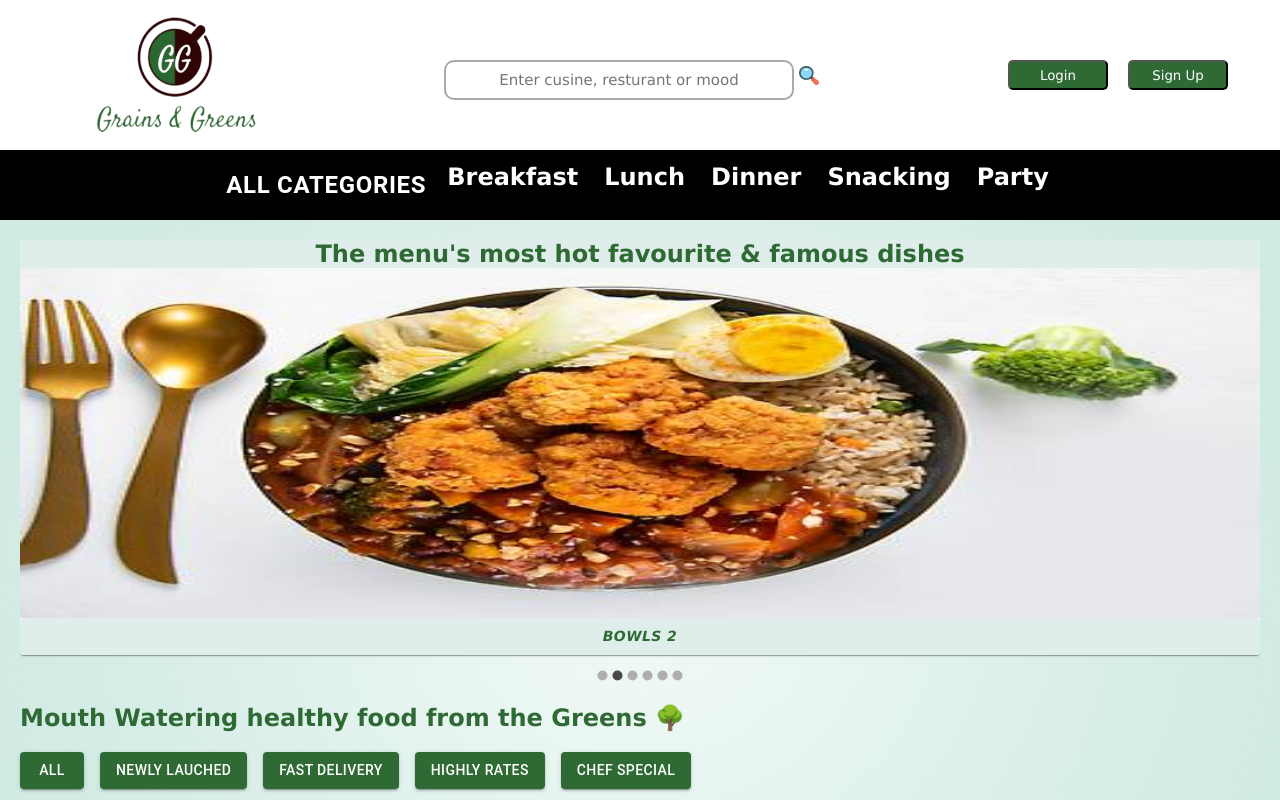
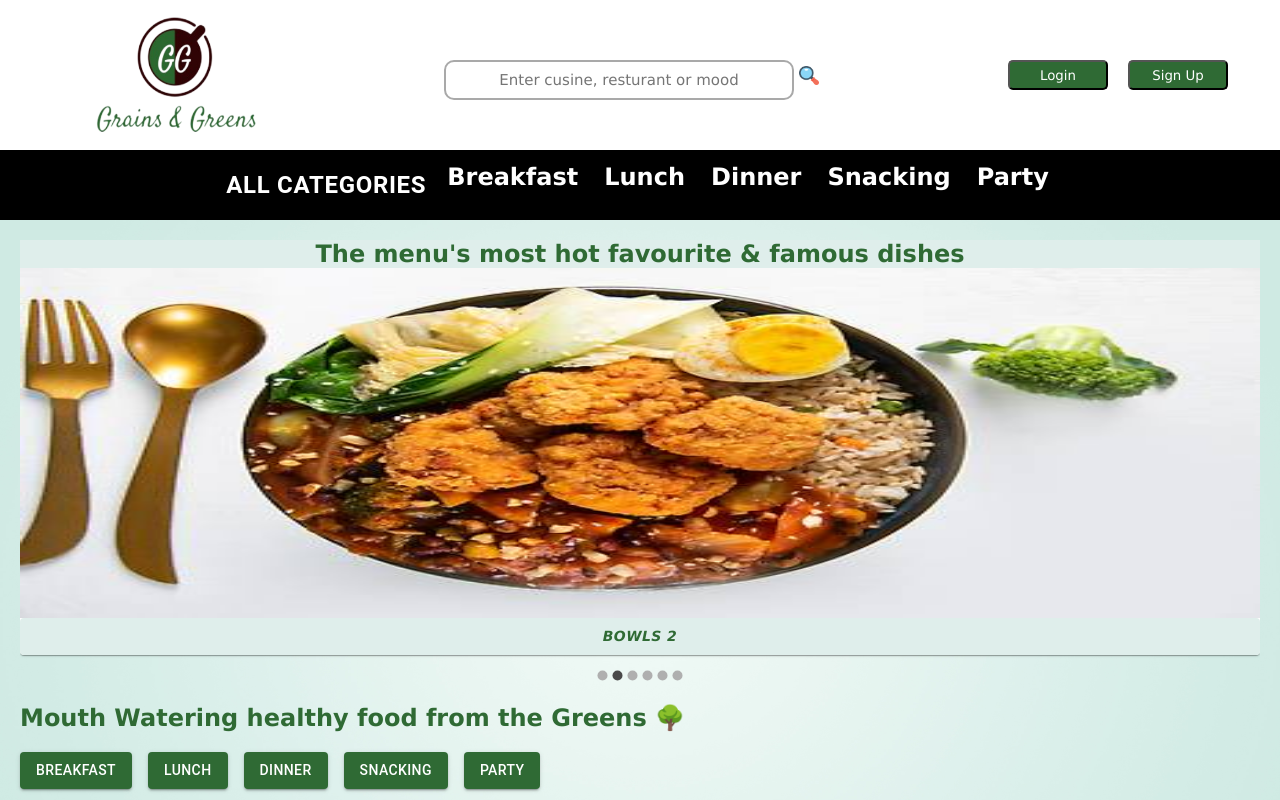
Before and after one commit to shrehaa/grains-green, a React (Create React App) app: page / in a window 1280 px wide. Shown: the top 800 px of the page. Built offline with nearby package versions, Linux system fonts and the light colour scheme.

Commit message:
filters done

```diff
--- a/src/App.css
+++ b/src/App.css
@@ -10,3 +10,7 @@ body {
   font-family: "Lucida Sans", "Lucida Sans Regular", "Lucida Grande",
     "Lucida Sans Unicode", Geneva, Verdana, sans-serif;
 }
+a {
+  text-decoration: none;
+  color: inherit;
+}
--- a/src/componets/accordionMenu/accmenu.jsx
+++ b/src/componets/accordionMenu/accmenu.jsx
@@ -5,7 +5,7 @@ import MuiAccordion from "@mui/material/Accordion";
 import MuiAccordionSummary from "@mui/material/AccordionSummary";
 import MuiAccordionDetails from "@mui/material/AccordionDetails";
 import Typography from "@mui/material/Typography";
-import { menuItems, carddata } from "../../constants/constants";
+import { menuItems, carddata, categories } from "../../constants/constants";
 import "./accmenu.css";
 import Button from "@mui/material/Button";
 import Card from "@mui/material/Card";
@@ -13,7 +13,6 @@ import CardActions from "@mui/material/CardActions";
 import CardContent from "@mui/material/CardContent";
 import CardMedia from "@mui/material/CardMedia";
 import Stack from "@mui/material/Stack";
-import Popover from "@mui/material/Popover";
 
 const styles = {
   cart: {
@@ -72,17 +71,7 @@ const AccordionDetails = styled(MuiAccordionDetails)(({ theme }) => ({
 
 export default function CustomizedAccordions() {
   const [expanded, setExpanded] = useState([...menuItems]);
-  const [anchorEl, setAnchorEl] = useState(null);
-  const open = Boolean(anchorEl);
-
-  const handlePopoverOpen = (event) => {
-    console.log(event, "hey");
-    setAnchorEl(true);
-  };
-
-  const handlePopoverClose = () => {
-    setAnchorEl(null);
-  };
+  const [showOptions, setshowOptions] = useState(carddata);
 
   const handleChange = (panel) => (event, newExpanded) => {
     var array = expanded;
@@ -98,61 +87,32 @@ export default function CustomizedAccordions() {
     }
   };
 
-  const popper = (item) => {
-    return (
-      <Popover
-        id={`mouse-over-popover`}
-        sx={{
-          pointerEvents: "none",
-        }}
-        open={open}
-        anchorEl={anchorEl}
-        anchorOrigin={{
-          vertical: "center",
-          horizontal: "center",
-        }}
-        transformOrigin={{
-          vertical: "center",
-          horizontal: "center",
-        }}
-        onClose={handlePopoverClose}
-        disableRestoreFocus
-      >
-        <div style={{ height: "400px", width: "400px" }}>
-          <img
-            height="250px"
-            width="250px"
-            src="https://d3gy1em549lxx2.cloudfront.net/af6ed6ca-bf23-4cf3-b2ed-a0090b1f8b53.JPG"
-          />
-          <p>hi</p>
-        </div>
-      </Popover>
-    );
+  const handleExpand = (panel) => {
+    return expanded && expanded.includes(panel);
   };
 
-  const handleExpand = (panel) => {
-    return expanded && expanded.includes(panel);
+  const filterContent = (arr, fil) => {
+    var data = arr.filter((item) => {
+      return item.ct && item.ct.includes(fil);
+    });
+    setshowOptions(data);
   };
 
   return (
     <div className="menu-container">
       <h2>Mouth Watering healthy food from the Greens 🌳</h2>
       <Stack className="stack" direction="row" spacing={2}>
-        <Button className="filter-btn" variant="contained">
-          All
-        </Button>
-        <Button className="filter-btn" variant="contained">
-          Newly Lauched
-        </Button>
-        <Button className="filter-btn" variant="contained">
-          Fast Delivery
-        </Button>
-        <Button className="filter-btn" variant="contained">
-          Highly Rates
-        </Button>
-        <Button className="filter-btn" variant="contained">
-          Chef Special
-        </Button>
+        {categories.map((item) => {
+          return (
+            <Button
+              onClick={() => filterContent(carddata, item.toLowerCase())}
+              className="filter-btn"
+              variant="contained"
+            >
+              {item}
+            </Button>
+          );
+        })}
       </Stack>
       {menuItems.map((food, idx) => {
         return (
@@ -160,6 +120,7 @@ export default function CustomizedAccordions() {
             expanded={handleExpand(food)}
             onChange={handleChange(food)}
             key={idx}
+            id={food}
           >
             <AccordionSummary
               aria-controls="panel1d-content"
@@ -169,24 +130,12 @@ export default function CustomizedAccordions() {
             </AccordionSummary>
             <AccordionDetails>
               <div className="menu-cards">
-                {carddata &&
-                  carddata.map((item) => {
-                    if (item.mainCategory === food)
+                {showOptions &&
+                  showOptions.map((item) => {
+                    if (item.mainCategory === food) {
                       return (
-                        <div id={item.i}>
-                          <Card
-                            aria-owns={
-                              open ? `mouse-over-popover` : undefined
-                            }
-                            aria-haspopup="true"
-                            onMouseEnter={(e) => {
-                              handlePopoverOpen(e);
-                            }}
-                            onMouseLeave={handlePopoverClose}
-                            className="cart"
-
-                            key={item.i}
-                          >
+                        <div>
+                          <Card className="cart" key={item.i}>
                             <CardMedia
                               component="img"
                               alt="green iguana"
@@ -206,9 +155,9 @@ export default function CustomizedAccordions() {
                               </Button>
                             </CardActions>
                           </Card>
-                          {popper()}
                         </div>
                       );
+                    }
                   })}
               </div>
             </AccordionDetails>
--- a/src/componets/categories/categories.css
+++ b/src/componets/categories/categories.css
@@ -21,6 +21,12 @@
   font-size: 24px;
   font-weight: bold;
   cursor: pointer;
+
+}
+
+.categories-container .items:hover{
+  background-color: black;
+  color: #2f6a34;
 }
 
 .categories-container .menu-expand {
--- a/src/componets/categories/categories.jsx
+++ b/src/componets/categories/categories.jsx
@@ -79,7 +79,7 @@ const Categories = () => {
       >
         {menuItems &&
           menuItems.map((item) => {
-            return <MenuItem onClick={handleClose}>{item}</MenuItem>;
+            return( <a href={`#${item}`}><MenuItem onClick={handleClose}>{item}</MenuItem></a>);
           })}
       </StyledMenu>
       {categories.map((item, idx) => {
--- a/src/constants/constants.js
+++ b/src/constants/constants.js
@@ -16,6 +16,7 @@ export const src = [
 export const categories = ["Breakfast", "Lunch", "Dinner", "Snacking", "Party"];
 
 export const menuItems = [
+  "Breakfast",
   "Bowls",
   "Superbowls",
   "Pasta",
@@ -37,7 +38,7 @@ export const carddata = [
     p: 149,
     mrp: 299,
     im: "https://d3gy1em549lxx2.cloudfront.net/e19f4994-14c0-4bfa-80ac-24a7cc05e907.JPG",
-    ct: ["Lunch", "Dinner"],
+    ct: ["lunch", "dinner"],
     egg: false,
   },
   {
@@ -50,7 +51,7 @@ export const carddata = [
     p: 149,
     mrp: 299,
     im: "https://d3gy1em549lxx2.cloudfront.net/90bbdd8c-f6e5-44ac-a7d9-e3c10c7783a4.JPG",
-    ct: ["Lunch", "Dinner", "Snacking", "Party"],
+    ct: ["lunch", "dinner", "snacking", "party"],
     egg: true,
   },
   {
@@ -63,7 +64,7 @@ export const carddata = [
     p: 149,
     mrp: 299,
     im: "https://d3gy1em549lxx2.cloudfront.net/af6ed6ca-bf23-4cf3-b2ed-a0090b1f8b53.JPG",
-    ct: ["Lunch", "Dinner", "Snacking", "Party"],
+    ct: ["lunch", "dinner", "snacking", "party"],
     egg: true,
   },
   {
@@ -76,7 +77,7 @@ export const carddata = [
     p: 149,
     mrp: 299,
     im: "https://d3gy1em549lxx2.cloudfront.net/ec24e1f3-a5ae-449a-b79f-930cbc5ed7bd.JPG",
-    ct: ["Lunch", "Dinner"],
+    ct: ["lunch", "dinner"],
     egg: false,
   },
   {
@@ -89,7 +90,7 @@ export const carddata = [
     p: 149,
     mrp: 299,
     im: "https://d3gy1em549lxx2.cloudfront.net/ddf7ef51-23cc-46d9-a2a6-928059e5844e.JPG",
-    ct: ["Lunch", "Dinner", "Party"],
+    ct: ["lunch", "dinner", "party"],
     egg: false,
   },
   {
@@ -101,7 +102,7 @@ export const carddata = [
     p: 149,
     mrp: 299,
     im: "https://d3gy1em549lxx2.cloudfront.net/1307cd7d-f525-40ca-ac41-f5fc638738cf.jpg",
-    ct: ["Lunch", "Dinner"],
+    ct: ["lunch", "dinner"],
     egg: false,
   },
   {
@@ -114,7 +115,7 @@ export const carddata = [
     p: 149,
     mrp: 299,
     im: "https://d3gy1em549lxx2.cloudfront.net/163820df-60ed-473e-b89a-3fe0ae38e728.JPG",
-    ct: ["Lunch", "Dinner"],
+    ct: ["lunch", "dinner"],
     egg: false,
   },
   {
@@ -126,7 +127,7 @@ export const carddata = [
     mainCategory: "Bowls",
     p: 149,
     im: "https://d3gy1em549lxx2.cloudfront.net/51920f9c-423c-4dd3-ab84-908b706f2b5e.JPG",
-    ct: ["Lunch", "Dinner"],
+    ct: ["lunch", "dinner"],
     egg: false,
   },
   {
@@ -139,7 +140,7 @@ export const carddata = [
     p: 149,
     mrp: 299,
     im: "https://d3gy1em549lxx2.cloudfront.net/dbd26c3e-897d-4d4b-8ab3-c2e93d7fdbfa.jpg",
-    ct: ["Lunch", "Dinner"],
+    ct: ["lunch", "dinner"],
     egg: false,
   },
   {
@@ -152,7 +153,7 @@ export const carddata = [
     p: 149,
     mrp: 299,
     im: "https://d3gy1em549lxx2.cloudfront.net/193aac3a-f8e5-464b-8075-fb382c932026.jpg",
-    ct: ["Lunch", "Dinner"],
+    ct: ["lunch", "dinner"],
   },
 
   {
@@ -165,7 +166,7 @@ export const carddata = [
     p: 149,
     mrp: 299,
     im: "https://d3gy1em549lxx2.cloudfront.net/614111e2-7e40-4ce8-bedc-7075fa746ba0.JPG",
-    ct: ["Snacking", "Party"],
+    ct: ["snacking", "party"],
   },
   {
     thirdPartyDescription:
@@ -177,7 +178,7 @@ export const carddata = [
     p: 149,
     mrp: 299,
     im: "https://d3gy1em549lxx2.cloudfront.net/4f53d9ea-819c-4d45-97ff-278b3b9e0274.jpg",
-    ct: ["Snacking", "Party"],
+    ct: ["snacking", "party"],
     egg: false,
   },
   {
@@ -190,7 +191,7 @@ export const carddata = [
     p: 149,
     mrp: 299,
     im: "https://d3gy1em549lxx2.cloudfront.net/e71d5d3d-d9cc-46e0-b0ad-84bc99e677c8.jpg",
-    ct: ["Lunch", "Dinner"],
+    ct: ["lunch", "dinner"],
     egg: false,
   },
   {
@@ -203,7 +204,7 @@ export const carddata = [
     p: 149,
     mrp: 299,
     im: "https://d3gy1em549lxx2.cloudfront.net/51828e9b-1b09-4c49-8d32-5cd0c5b3ed90.JPG",
-    ct: ["Lunch", "Dinner"],
+    ct: ["lunch", "dinner"],
     egg: false,
   },
   {
@@ -216,7 +217,7 @@ export const carddata = [
     p: 149,
     mrp: 239,
     im: "https://d3gy1em549lxx2.cloudfront.net/36877413-ff0b-47be-9d13-1b22f617adf1.jpg",
-    ct: ["Snacking", "Party"],
+    ct: ["snacking", "party"],
     egg: false,
   },
   {
@@ -228,7 +229,7 @@ export const carddata = [
     p: 149,
     mrp: 239,
     im: "https://d3gy1em549lxx2.cloudfront.net/1290cb16-f2b7-45fc-9bf7-059a36b82cc5.jpg",
-    ct: ["Snacking", "Party"],
+    ct: ["snacking", "party"],
     egg: false,
   },
   {
@@ -241,7 +242,7 @@ export const carddata = [
     p: 149,
     bsp: 149,
     im: "https://d3gy1em549lxx2.cloudfront.net/b1b781cc-8a3d-4605-b8d6-71cd0223a252.jpg",
-    ct: ["Party", "Snacking"],
+    ct: ["party", "snacking"],
     egg: false,
   },
   {
@@ -281,7 +282,7 @@ export const carddata = [
         categoryType: "COURSE",
       },
     ],
-    ct: ["Non Veg", "Burgers"],
+    ct: ["snacking","party"],
     cu: {
       i: 1,
       n: "Continental",
@@ -306,7 +307,7 @@ export const carddata = [
     p: 149,
     bsp: 149,
     im: "https://d3gy1em549lxx2.cloudfront.net/8dcdcb57-b930-4952-b7b0-44fdc304a118.JPG",
-    ct: ["Snacking", "Party"],
+    ct: ["snacking", "party"],
     egg: false,
   },
   {
@@ -319,7 +320,7 @@ export const carddata = [
     p: 149,
     bsp: 149,
     im: "https://d3gy1em549lxx2.cloudfront.net/edba82ff-548c-4a4e-a43e-5185b26c3fdb.JPG",
-    ct: ["Snacking", "Party"],
+    ct: ["snacking", "party"],
     egg: false,
   },
   {
@@ -332,7 +333,7 @@ export const carddata = [
     p: 149,
     bsp: 149,
     im: "https://d3gy1em549lxx2.cloudfront.net/0148b839-6131-4046-bc7b-0351b86a94aa.jpg",
-    ct: ["Snacking", "Party"],
+    ct: ["snacking", "party"],
     egg: false,
   },
   {
@@ -345,7 +346,7 @@ export const carddata = [
     p: 149,
     bsp: 149,
     im: "https://d3gy1em549lxx2.cloudfront.net/1378d9ec-04b4-4e06-92e1-faef23657749.JPG",
-    ct: ["Snacking", "Party"],
+    ct: ["snacking", "party"],
     egg: false,
   },
   {
@@ -358,7 +359,7 @@ export const carddata = [
     p: 149,
     bsp: 149,
     im: "https://d3gy1em549lxx2.cloudfront.net/2f57bc9b-5e59-40b8-af3d-f92fcc67be45.JPG",
-    ct: ["Party", "Snacking"],
+    ct: ["party", "snacking"],
     egg: false,
   },
   {
@@ -367,12 +368,12 @@ export const carddata = [
     i: 13738,
     t: "Iron-Man Omelette",
     shd: "Egg, Crushed Black Pepper, Cheese, Spinach and Corn,Cheese, Parsley",
-    mainCategory: "BreakFast",
+    mainCategory: "Breakfast",
     p: 149,
     bsp: 149,
     im: "https://d3gy1em549lxx2.cloudfront.net/8e80ce68-16bb-4669-8cc8-6ea312d94f7c.jpg",
-    ct: ["Contains Egg", "Breakfast"],
-    egg: false,
+    ct: ["breakfast"],
+    egg: true,
   },
   {
     thirdPartyDescription:
@@ -381,21 +382,21 @@ export const carddata = [
     t: "Fresh Fruit Bowls",
     im: "https://d3gy1em549lxx2.cloudfront.net/9a64f309-8acb-468f-a31c-17291707957e.JPG",
     shd: "Watermelon, Apple, Muskmelon, Pineapple, Papaya, Pomegranate, Honey, Mint leaf",
-    mainCategory: "BreakFast",
+    mainCategory: "Breakfast",
     p: 149,
     bsp: 149,
-    ct: ["BreakFast"],
+    ct: ["breakfast"],
     egg: false,
   },
   {
     thirdPartyDescription:
       "Scrambled eggs, sausages tossed in a special seasoning are served alongside a hash brown. This blend isn't just perfect for starting your day, but also great to get you through your busy schedule. Order now. ENERGY 436kcal, Fat 32g, Carbs  18g, Fiber 3g,  Protein 20g",
     i: 10340,
-    t: "High Protein English Breakfast",
-    st: "High Protein English Breakfast",
+    t: "High Protein English breakfast",
+    st: "High Protein English breakfast",
     d: "Scrambled eggs, sausages tossed in a special seasoning are served alongside a hash brown. This blend isn't just perfect for starting your day, but also great to get you through your busy schedule. Order now.",
     shd: "Yellow Cheddar, Chicken Sausage, Panko Crumbs, Parsley, Black Pepper, Bell Peppers, Potato, Butter, Eggs",
-    mainCategory: "BreakFast",
+    mainCategory: ["Breakfast"],
     p: 149,
     mrp: 249,
     bsp: 149,
@@ -415,7 +416,7 @@ export const carddata = [
     c: [
       {
         id: 57,
-        name: "Breakfast",
+        name: "breakfast",
         categoryType: "COURSE",
       },
       {
@@ -429,7 +430,7 @@ export const carddata = [
         categoryType: "COURSE",
       },
     ],
-    ct: ["Breakfast", "Non Veg", "New2020"],
+    ct: ["breakfast"],
     cu: {
       i: 1,
       n: "Continental",
@@ -448,13 +449,13 @@ export const carddata = [
     thirdPartyDescription:
       "Indulge in a fusion of flavours with our chef's handcrafted dish. Enjoy pan-seared focaccia cubes, baked beans, onion tomato masala, and a vibrant veggie mix. Topped with Moroccan paneer, hashbrown, jalapenos, and fresh parsley for a culinary delight.\nEnergy 259 Kcal, Carbs 36 gms, Protein 9 gms, Fiber 5 gms, Fat 10 gms",
     i: 13375,
-    t: "Paneer Power Breakfast",
+    t: "Paneer Power breakfast",
     shd: "Pan Seared Focaccia Cubes, Baked Beans, Onion Tomato Masala, Veggie Mix, Morrocoan Paneer, Diced Hashbrown, Sliced Jalapenos, Chopped Parsley.",
-    mainCategory: "BreakFast",
+    mainCategory: "Breakfast",
     p: 149,
     bsp: 149,
     im: "https://d3gy1em549lxx2.cloudfront.net/13701742-72d1-4214-8e0a-dbcb7507f99f.JPG",
-    ct: ["Veg", "Breakfast"],
+    ct: [ "breakfast"],
     egg: false,
   },
   {
@@ -463,12 +464,12 @@ export const carddata = [
     i: 13106,
     t: "Creamy Egg Sausage Brekkie",
     shd: "Scrambled Eggs, Cheese, Onions, Tomato, Sausages",
-    mainCategory: "BreakFast",
+    mainCategory: "Breakfast",
     p: 149,
     bsp: 149,
     im: "https://d3gy1em549lxx2.cloudfront.net/49b86753-1fdb-44ea-bf2b-f993382ee6da.jpeg",
-    ct: ["Non Veg", "Alldaybreakfast"],
-    egg: false,
+    ct: [ "breakfast"],
+    egg: true,
   },
   {
     thirdPartyDescription:
@@ -476,11 +477,11 @@ export const carddata = [
     i: 13267,
     t: "The Muscle Multiplier",
     shd: "Egg, Sub Toast, Baked Beans, Tomato Salsa, Cheese.",
-    mainCategory: "BreakFast",
+    mainCategory: "Breakfast",
     p: 149,
     bsp: 149,
     im: "https://d3gy1em549lxx2.cloudfront.net/f076432f-7bc9-4e02-9f19-5efadf9c6f67.jpeg",
-    ct: ["BreakFast"],
+    ct: ["breakfast"],
     egg: true,
   },
   {
@@ -489,11 +490,11 @@ export const carddata = [
     i: 13244,
     t: "The V-King",
     shd: "Spinach Corn Filling, Hash Brown, Baked Beans, Tomato Basil Salsa.",
-    mainCategory: "BreakFast",
+    mainCategory: "Breakfast",
     p: 149,
     bsp: 149,
     im: "https://d3gy1em549lxx2.cloudfront.net/1811b834-4c65-47d7-967d-13fecc98a9c6.jpg",
-    ct: ["BreakFast"],
+    ct: ["breakfast"],
     egg: false,
   },
   {
@@ -502,11 +503,11 @@ export const carddata = [
     i: 13378,
     t: "Classic French Toast Combo",
     shd: "Focaccia, Milk, Egg, Banana, Apple, Papaya, Pomegranate, Pancake Syrup Drizzle, \nMint.",
-    mainCategory: "BreakFast",
+    mainCategory: "Breakfast",
     p: 149,
     bsp: 149,
     im: "https://d3gy1em549lxx2.cloudfront.net/095e0261-05f7-457c-a4c3-b11717c034b8.jpeg",
-    ct: ["Contains Egg", "Alldaybreakfast"],
+    ct: ["breakfast"],
     egg: false,
   },
   {
@@ -515,11 +516,11 @@ export const carddata = [
     i: 13254,
     t: "The Sprinter",
     shd: "Spinach Corn Filling, Paneer Bhurji, Baked Beans, Tomato Basil Salad.",
-    mainCategory: "BreakFast",
+    mainCategory: "Breakfast",
     p: 149,
     bsp: 149,
     im: "https://d3gy1em549lxx2.cloudfront.net/781606cc-ad51-47c9-bc3c-a25a7cce9250.jpeg",
-    ct: ["BreakFast"],
+    ct: ["breakfast"],
     egg: false,
   },
   {
@@ -528,11 +529,11 @@ export const carddata = [
     i: 13248,
     t: "The Sausagaddict",
     shd: "Egg  & Sausage Omelette, Hash Brown, Tomato Salsa, Black Pepper, Chilli Flakes, Sub Toast.",
-    mainCategory: "BreakFast",
+    mainCategory: "Breakfast",
     p: 99,
     bsp: 99,
     im: "https://d3gy1em549lxx2.cloudfront.net/d5bdd680-6a72-450d-92a7-92a8ebf948fa.JPG",
-    ct: ["Non Veg", "MainCourse"],
+    ct: ["breakfast"],
     egg: false,
   },
   {
@@ -541,11 +542,11 @@ export const carddata = [
     i: 13377,
     t: "Cheese French Toast Combo",
     shd: "Focaccia, Cheese ,Milk, Egg, Banana, Apple, Papaya, Pomegranate, Pancake Syrup Drizzle, Mint.",
-    mainCategory: "BreakFast",
+    mainCategory: "Breakfast",
     p: 149,
     bsp: 149,
     im: "https://d3gy1em549lxx2.cloudfront.net/56c3cf9c-7ebb-4084-8017-2ff990fe181f.jpeg",
-    ct: ["BreakFast"],
+    ct: ["breakfast"],
     egg: true,
   },
   {
@@ -554,11 +555,11 @@ export const carddata = [
     i: 13308,
     t: "Super Grain Upma",
     shd: "Quinoa, Brown Rice, Wheat, Foxtail, Veggies, Ghee, Milk, lemon wedge.",
-    mainCategory: "BreakFast",
+    mainCategory: "Breakfast",
     p: 99,
     bsp: 99,
     im: "https://d3gy1em549lxx2.cloudfront.net/c6742ee8-d99e-4e8e-ac2e-414bbda24e11.JPG",
-    ct: ["BreakFast"],
+    ct: ["breakfast"],
     egg: false,
   },
   {
@@ -567,11 +568,11 @@ export const carddata = [
     i: 13242,
     t: "The NV King",
     shd: "Egg Omelette, Chicken, Baked Beans, Sausage, Black Pepper, Chilli Flakes, Sub Toast",
-    mainCategory: "BreakFast",
+    mainCategory: "Breakfast",
     p: 149,
     bsp: 149,
     im: "https://d3gy1em549lxx2.cloudfront.net/9e4b36b2-08be-4dec-85ba-d6e72d60881a.JPG",
-    ct: ["BreakFast"],
+    ct: ["breakfast"],
     egg: true,
   },
   {
@@ -580,11 +581,11 @@ export const carddata = [
     i: 13250,
     t: "The Greenhouse",
     shd: "Masala Omelette, Hash Brown, Baked Beans, Spinach Corn Filling, Sub Toast",
-    mainCategory: "BreakFast",
+    mainCategory: "Breakfast",
     p: 149,
     bsp: 149,
     im: "https://d3gy1em549lxx2.cloudfront.net/8106fd2e-4c9b-498b-99db-5f7034dfd859.jpeg",
-    ct: ["Alldaybreakfast", "Contains Egg"],
+    ct: ["breakfast"],
     egg: true,
   },
   {
@@ -597,7 +598,7 @@ export const carddata = [
     im: "https://d3gy1em549lxx2.cloudfront.net/8a39396c-6b61-4a80-94f2-8b1fe92bf25d.jpg",
     p: 149,
     bsp: 149,
-    ct: ["Breakfast"],
+    ct: ["breakfast"],
     egg: true,
   },
   {
@@ -606,11 +607,11 @@ export const carddata = [
     i: 13252,
     t: "The Power BF",
     shd: "Egg White Scramble, Sausage, Baked Beans, Tomato Basil, Black Pepper",
-    mainCategory: "BreakFast",
+    mainCategory: "Breakfast",
     p: 149,
     bsp: 149,
     im: "https://d3gy1em549lxx2.cloudfront.net/0d710e0d-55b9-4cf9-89f2-5bad5530a5db.JPG",
-    ct: ["Breakfast"],
+    ct: ["breakfast"],
     egg: false,
   },
   {
@@ -636,7 +637,7 @@ export const carddata = [
     p: 149,
     bsp: 149,
     im: "https://d3gy1em549lxx2.cloudfront.net/9d228cca-f4f1-4454-96c3-a510bf601da8.jpg",
-    ct: ["Lunch", "Dinner"],
+    ct: ["lunch", "dinner"],
     egg: false,
   },
   {
@@ -1022,7 +1023,7 @@ export const carddata = [
     p: 99,
     bsp: 99,
     im: "https://d3gy1em549lxx2.cloudfront.net/8059ae5c-6153-430f-8b5e-0b84cd9aabe1.jpg",
-    ct: ["Party", "Snacking"],
+    ct: ["party", "snacking"],
     egg: false,
   },
   {
@@ -1035,7 +1036,7 @@ export const carddata = [
     p: 99,
     bsp: 99,
     im: "https://d3gy1em549lxx2.cloudfront.net/b5f302fa-e2d5-43a6-ad07-56c9f0619299.JPG",
-    ct: ["Party", "Snacking", "Lunch"],
+    ct: ["party", "snacking", "lunch"],
     egg: false,
   },
   {
@@ -1048,7 +1049,7 @@ export const carddata = [
     p: 99,
     bsp: 99,
     im: "https://d3gy1em549lxx2.cloudfront.net/3c8b5e1d-6dcd-4af6-81b4-e542566570ef.JPG",
-    ct: ["Party", "Snacking", "Lunch"],
+    ct: ["party", "snacking", "lunch"],
     egg: false,
   },
   {
@@ -1074,7 +1075,7 @@ export const carddata = [
     p: 99,
     bsp: 99,
     im: "https://d3gy1em549lxx2.cloudfront.net/f3d6fff1-eb8e-4372-9786-7abb56382fc9.JPG",
-    ct: ["Party", "Dinner", "Snacking"],
+    ct: ["party", "dinner", "snacking"],
     egg: false,
   },
   {
@@ -1087,7 +1088,7 @@ export const carddata = [
     p: 79,
     bsp: 79,
     im: "https://d3gy1em549lxx2.cloudfront.net/be0709ea-742b-46fc-a15e-abdf11ef59da.jpg",
-    ct: ["Lunch", "Party"],
+    ct: ["lunch", "party"],
     egg: false,
   },
   {
@@ -1100,7 +1101,7 @@ export const carddata = [
     p: 99,
     bsp: 99,
     im: "https://d3gy1em549lxx2.cloudfront.net/3867c0c8-6e4f-441e-8972-494790ce3070.JPG",
-    ct: ["Lunch"],
+    ct: ["lunch"],
     egg: false,
   },
   {
@@ -1113,7 +1114,7 @@ export const carddata = [
     p: 99,
     bsp: 99,
     im: "https://d3gy1em549lxx2.cloudfront.net/62a7864c-54e8-4aa9-8625-5858d6972259.jpg",
-    ct: ["Party", "Snacking"],
+    ct: ["party", "snacking"],
     egg: false,
   },
 ];
```
